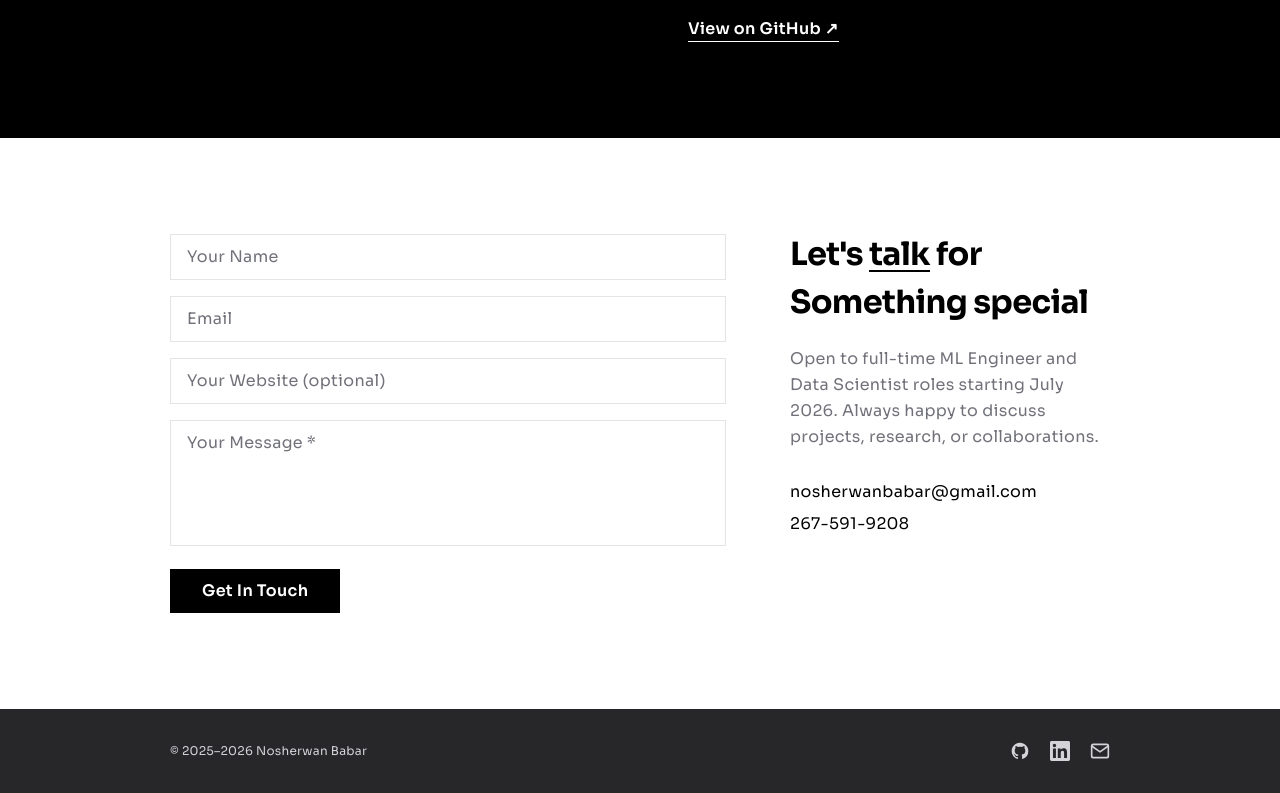
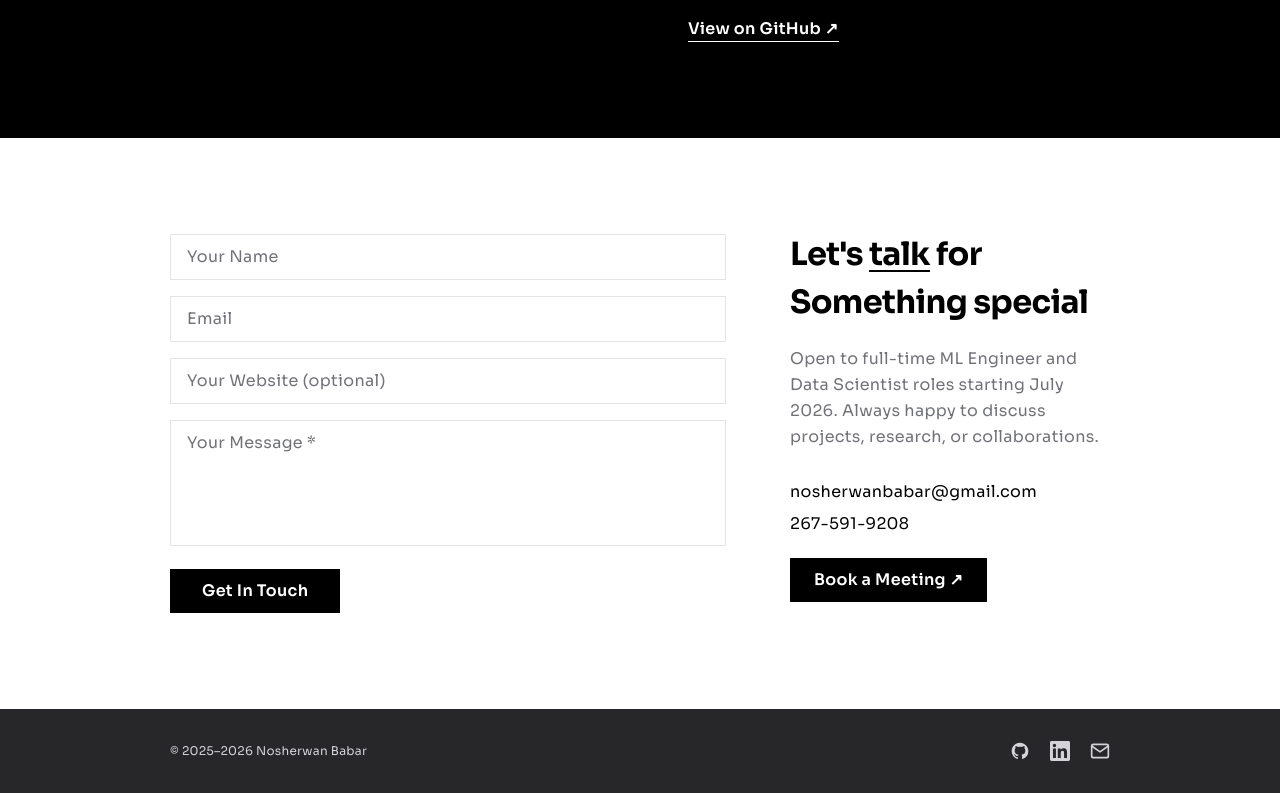
Before and after one commit to Nosher007/portfolio, a React (Vite) app: page / in a window 1280 px wide. Shown: the part 4577-5370 px from the top of the page. Built offline with nearby package versions, Linux system fonts and the light colour scheme.

Commit message:
Add Calendly book a meeting button to contact section

```diff
--- a/src/sections/Contact.tsx
+++ b/src/sections/Contact.tsx
@@ -158,6 +158,14 @@ export default function Contact() {
                 267-591-9208
               </a>
             </div>
+            <a
+              href="https://calendly.com/nosherwanbabar/15min"
+              target="_blank"
+              rel="noopener noreferrer"
+              className="mt-6 inline-flex items-center gap-2 bg-black text-white font-sora font-semibold text-p2 px-6 py-3 hover:bg-zinc-800 transition-colors"
+            >
+              Book a Meeting ↗
+            </a>
           </div>
 
         </div>
```
